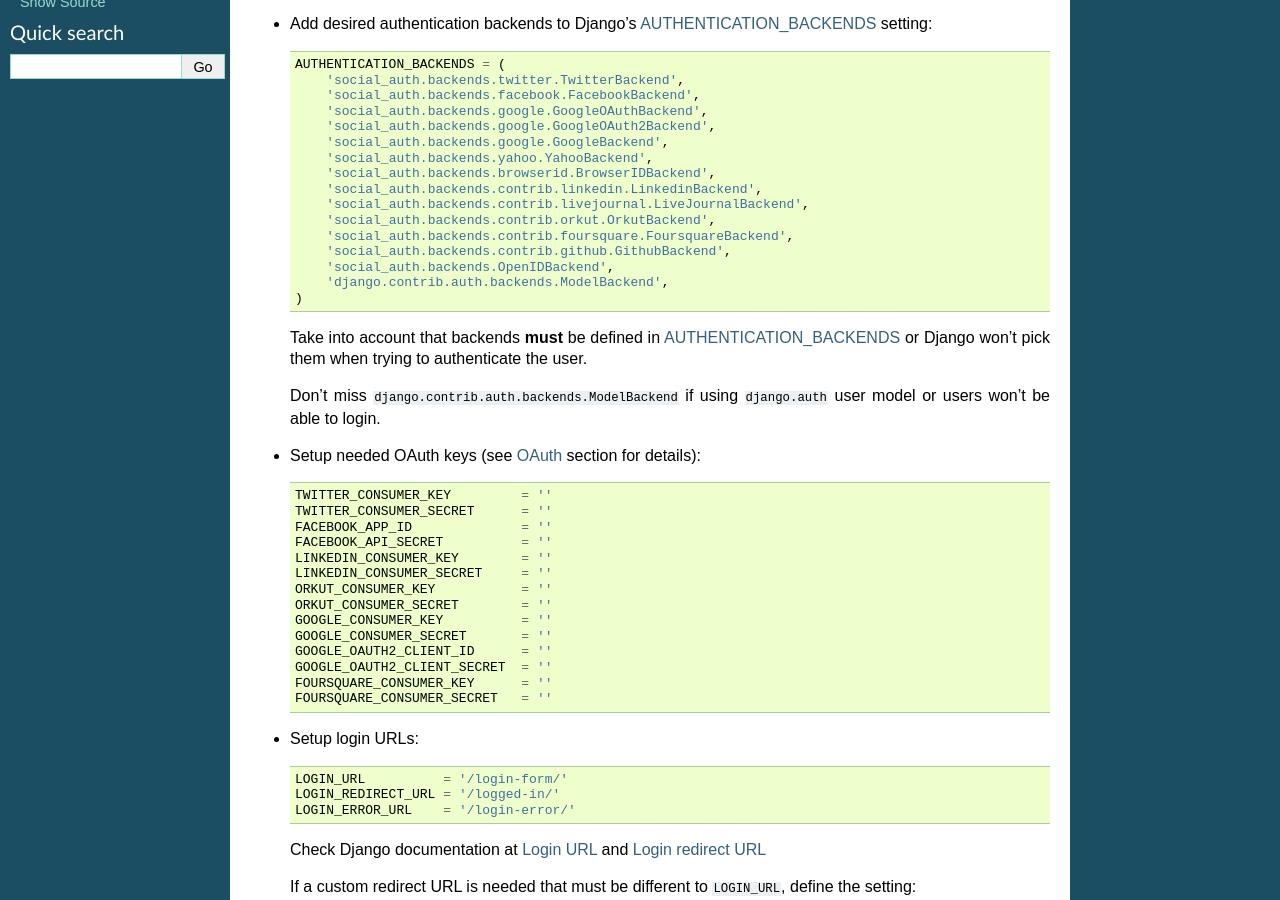
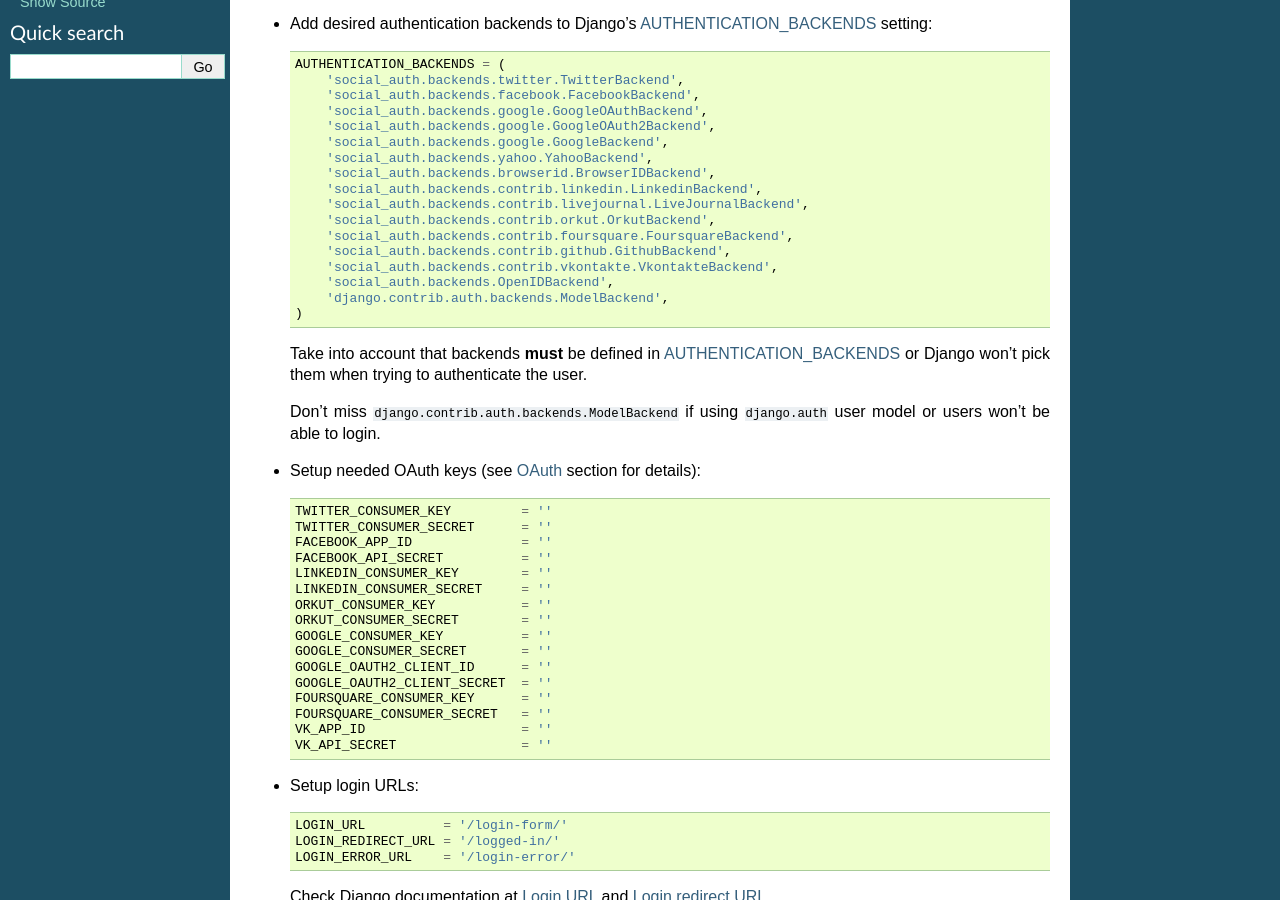
Before and after one commit to omab/django-social-auth, a Sphinx documentation site: the page built from doc/configuration.rst, in a window 1280 px wide and 900 px high, scrolled down 207 px. Built offline with Sphinx 7.4.7, drawn with Linux system fonts in a browser that asks for light colours; pages that are not in the unit, such as notebooks, are missing from menus.

Commit message:
Update docs, add info about vkontakte.

```diff
--- a/doc/backends/index.rst
+++ b/doc/backends/index.rst
@@ -15,3 +15,4 @@ Contents:
    github
    browserid
    instagram
+   vkontakte
--- a/doc/configuration.rst
+++ b/doc/configuration.rst
@@ -23,6 +23,7 @@ Configuration
         'social_auth.backends.contrib.orkut.OrkutBackend',
         'social_auth.backends.contrib.foursquare.FoursquareBackend',
         'social_auth.backends.contrib.github.GithubBackend',
+        'social_auth.backends.contrib.vkontakte.VkontakteBackend',
         'social_auth.backends.OpenIDBackend',
         'django.contrib.auth.backends.ModelBackend',
     )
@@ -49,6 +50,8 @@ Configuration
     GOOGLE_OAUTH2_CLIENT_SECRET  = ''
     FOURSQUARE_CONSUMER_KEY      = ''
     FOURSQUARE_CONSUMER_SECRET   = ''
+    VK_APP_ID                    = ''
+    VK_API_SECRET                = ''
 
 - Setup login URLs::
 
```
